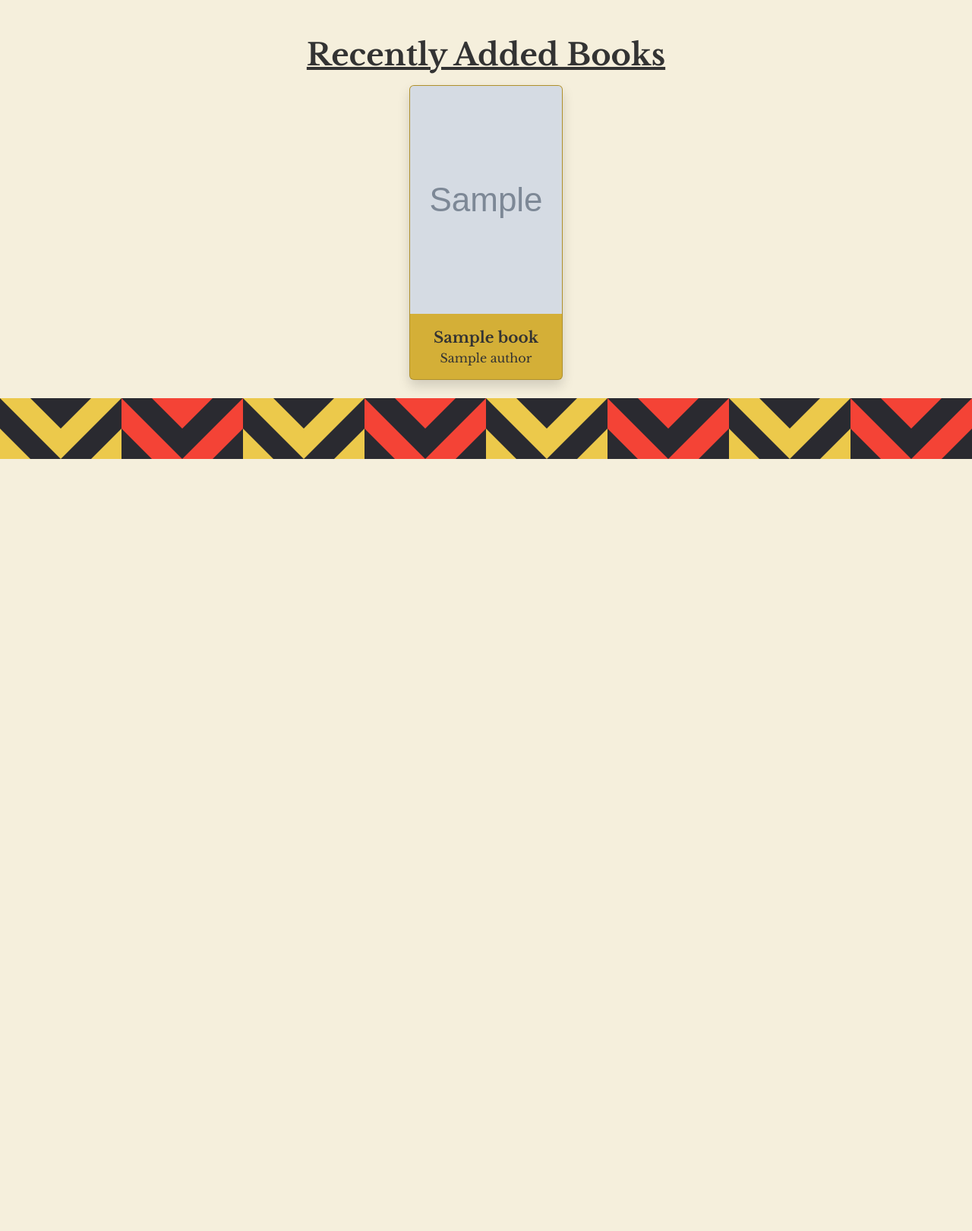
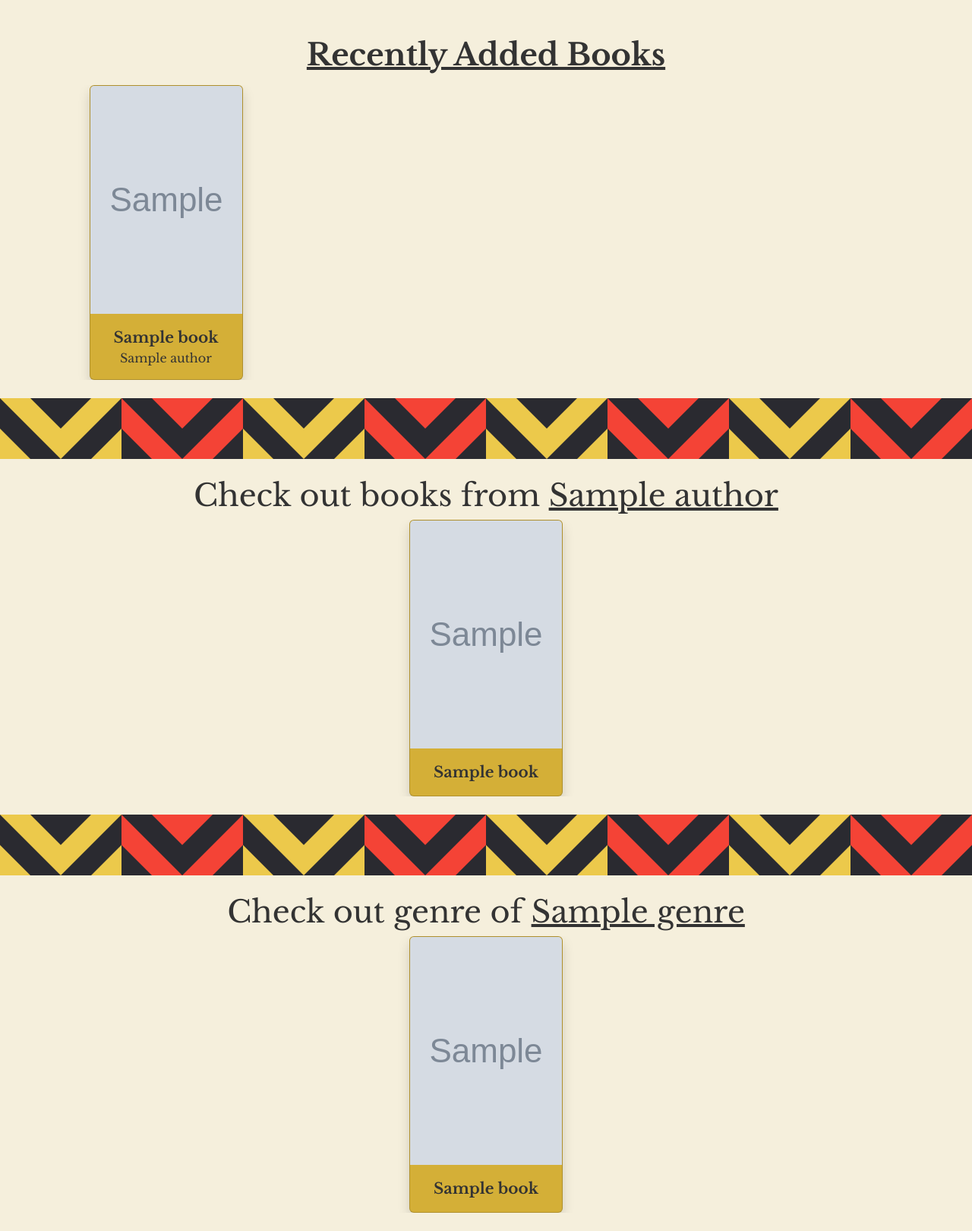
Before and after one commit to SinanErbezci/cs50w_final, a Django app: page /browse/ in a window 1280 px wide. Shown: the part 81-1701 px from the top of the page at 76% size. Before the commit the page ends 685 px from the top, so only its background shows below. Run offline with Django 5.2, Linux system fonts and the light colour scheme; tables that the repository leaves empty hold one stand-in row (values such as "Sample post"); grey boxes marked "Sample" are stand-in pictures; some libraries are stand-ins or nearby versions.

Commit message:
browse book

```diff
--- a/bookclub/library/static/library/script.js
+++ b/bookclub/library/static/library/script.js
@@ -0,0 +1,23 @@
+var descP = document.getElementById('collapse-desc');
+var showButton = document.querySelector('.show-more');
+
+document.addEventListener('DOMContentLoaded', () => {
+
+    checkButton();
+
+    // window.addEventListener('resize', () => {
+
+    //     let heightDesc = parseInt(computedDesc.getPropertyValue('height')) / parseInt(computedDesc.getPropertyValue('line-height'));
+    //     console.log(heightDesc);
+    // })
+});
+
+function checkButton() {
+    let computedDesc = window.getComputedStyle(descP);
+    let heightDesc = parseInt(computedDesc.getPropertyValue('height')) / parseInt(computedDesc.getPropertyValue('line-height'));
+    console.log(heightDesc);
+    if (heightDesc >= 7) {
+        console.log("yes");
+        showButton.innerHTML = '<i class="bi bi-caret-down-fill"></i> Read more  <i class="bi bi-caret-down-fill"></i>'
+        showButton.style.display = "block";}
+}
--- a/bookclub/library/static/library/style.css
+++ b/bookclub/library/static/library/style.css
@@ -163,12 +163,66 @@ width: 100%;
     text-decoration: underline;
 }
 
+.book-cover {
+    width: 200px;
+    height: 300px;
+}
+
 .book-link {
     text-decoration: none;
     color: var(--FONTCOLOR);
 }
 .book-link:hover {
     text-decoration: underline;
+}
+
+.twoliner {
+    overflow: hidden;
+    display: -webkit-box;
+    -webkit-line-clamp: 2; /* number of lines to show */
+            line-clamp: 2;
+    -webkit-box-orient: vertical;
+}
+
+.star-outer {
+    position: relative;
+    display: inline-block;
+}
+
+.star-inner {
+    position: absolute;
+    left: 0;
+    top: 0;
+    white-space: nowrap;
+    overflow: hidden;
+    width: 0;
+}
+
+.star-outer::before {
+    content: url(./images/star_icon_fill.svg) url(./images/star_icon.svg) url(./images/star_icon.svg) url(./images/star_icon.svg) url(./images/star_icon.svg);
+
+}
+
+.book-title {
+    font-weight: 800;
+}
+
+.book-desc .collapsing {
+    height: 10.5rem;
+}
+.book-desc .collapse {
+    height: 10.5rem;
+    position: relative;
+    display: block;
+    overflow: hidden;
+}
+
+.book-desc .collapse.show {
+    height: auto;
+}
+
+.show-more {
+    display: none;
 }
 /* #id_username{
 margin-bottom: 20px;
--- a/bookclub/library/templates/library/browse.html
+++ b/bookclub/library/templates/library/browse.html
@@ -1,15 +1,18 @@
 {% extends "library/layout.html" %}
 
 {% block body %}
+<section class="recently-added">
     <h1 class="form-title mt-5 mb-3"> Recently Added Books</h1>
-    <div class="container mb-4">
-        <div class="row gx-2 gy-2 row-cols-1 row-cols-sm-2 row-cols-lg-4 justify-content-center">
+    <div class="container mb-4 overflow-auto">
+        <div class="row gx-2 gy-2 row-cols-1 row-cols-sm-2 row-cols-lg-4 flex-nowrap">
     {% for book in recently %}
         <div class="col d-flex align-items-strecth justify-content-center">
         <div class="card text-center mx-2 bg-primary shadow">
-        <img class="card-img-top mx-auto" src="{{book.cover}}" alt="" style="width: 200px;height: 300px;">
+        <img class="card-img-top book-cover mx-auto" src="{{book.cover}}" alt="book cover">
             <div class="d-flex card-body flex-column justify-content-end " style="max-width:200px;">
-                <a class="book-link fw-bolder fs-5 text-center" href="{% url 'book' book.title %}">{{book.title}}</a>
+                <div class="twoliner">
+                    <a class="book-link fw-bolder fs-5 text-center" href="{% url 'book' book.id %}">{{book.title}}</a>
+                </div>
                 <a href="" class="book-link text-center">{{book.author}}</a>
             </div>
         </div>
@@ -17,5 +20,53 @@
         {% endfor %}
         </div>
     </div>
-    <div class="pattern"></div>
+</section>
+<div class="pattern"></div>
+<section class="author">
+    <h1 class="mt-4 text-center">Check out books from <span class="text-decoration-underline">{{author_name}}</span></h1>
+    <div class="container mb-4 overflow-auto">
+        {% if author_over %}
+            <div class="row gx-2 gy-2 row-cols-1 row-cols-sm-2 row-cols-lg-4 flex-nowrap">
+        {% else %}
+            <div class="row gx-2 gy-2 row-cols-1 row-cols-sm-2 row-cols-lg-4 flex-nowrap justify-content-center">
+        {% endif %}
+    {% for book in author_books %}
+        <div class="col d-flex align-items-strecth justify-content-center">
+        <div class="card text-center mx-2 bg-primary shadow">
+        <img class="card-img-top mx-auto" src="{{book.cover}}" alt="" style="width: 200px;height: 300px;">
+            <div class="d-flex card-body flex-column justify-content-end " style="max-width:200px;">
+                <div class="twoliner">
+                <a class="book-link fw-bolder fs-5 text-center" href="{% url 'book' book.id %}">{{book.title}}</a>
+                </div>
+            </div>
+        </div>
+        </div>
+    {% endfor %}
+        </div>
+    </div>
+</section>
+<div class="pattern"></div>
+<section class="genre">
+    <h1 class="mt-4 text-center">Check out genre of <span class="text-decoration-underline">{{genre_name}}</span></h1>
+    <div class="container mb-4 overflow-auto">
+        {% if genre_over %}
+            <div class="row gx-2 gy-2 row-cols-1 row-cols-sm-2 row-cols-lg-4 flex-nowrap">
+        {% else %}
+            <div class="row gx-2 gy-2 row-cols-1 row-cols-sm-2 row-cols-lg-4 flex-nowrap justify-content-center">
+        {% endif %}
+    {% for book in genre_books %}
+        <div class="col d-flex align-items-strecth justify-content-center">
+        <div class="card text-center mx-2 bg-primary shadow">
+        <img class="card-img-top mx-auto" src="{{book.cover}}" alt="" style="width: 200px;height: 300px;">
+            <div class="d-flex card-body flex-column justify-content-end " style="max-width:200px;">
+                <div class="twoliner">
+                <a class="book-link fw-bolder fs-5 text-center" href="{% url 'book' book.id %}">{{book.title}}</a>
+                </div>
+            </div>
+        </div>
+        </div>
+    {% endfor %}
+        </div>
+    </div>
+</section>
 {% endblock %}
--- a/bookclub/library/templates/library/index.html
+++ b/bookclub/library/templates/library/index.html
@@ -41,7 +41,7 @@
             <div class="col-lg-auto align-self-center mx-4">
                 <div class="row">
                     <ul class="list-group list-group-flush  pt-2">
-                        <a href="{% url 'books' %}" class="list-group-item d-flex justify-content-between list-group-item-action h2">Books <i class="bi bi-cursor-fill ps-2"></i></a>
+                        <a href="{% url 'browse' %}" class="list-group-item d-flex justify-content-between list-group-item-action h2">Books <i class="bi bi-cursor-fill ps-2"></i></a>
                         <a href="{% url 'authors' %}" class="list-group-item d-flex justify-content-between list-group-item-action h2">Authors <i class="bi bi-cursor-fill ps-2 "></i></a>
                         <a href="{% url 'genres' %}" class="list-group-item d-flex justify-content-between list-group-item-action h2">Genres <i class="bi bi-cursor-fill ps-2"></i></a>
                     </ul>
--- a/bookclub/library/templates/library/layout.html
+++ b/bookclub/library/templates/library/layout.html
@@ -101,5 +101,6 @@
     </header>
     {% block body %}{% endblock %}
         <script src="https://cdn.jsdelivr.net/npm/bootstrap@5.3.3/dist/js/bootstrap.bundle.min.js" integrity="sha384-YvpcrYf0tY3lHB60NNkmXc5s9fDVZLESaAA55NDzOxhy9GkcIdslK1eN7N6jIeHz" crossorigin="anonymous"></script>
+        <script src="{% static 'library/script.js' %}"></script>
     </body>
 </html>
--- a/bookclub/library/urls.py
+++ b/bookclub/library/urls.py
@@ -12,9 +12,10 @@ urlpatterns = [
 
     # Browse Section
     path("browse/", views.browse, name="browse"),
-    path("browse/books/<str:book_name>", views.browse_book, name="book"),
+    path("browse/books/<int:book_id>", views.browse_book, name="book"),
+    path("browse/genres/<str:genre_name>", views.browse_genre),
+    path("browse/authors/", views.browse_author, name="authors"),
     path("browse/authors/<str:author_name>", views.browse_author),
-    path("browse/genres/<str:genre_name>", views.browse_genre),
     path("browse/genres/", views.browse_genre, name="genres"),
 
 ]
--- a/bookclub/library/views.py
+++ b/bookclub/library/views.py
@@ -5,9 +5,9 @@ from django.contrib.auth import authenticate,login, logout
 from django.contrib.auth.forms import UserCreationForm,AuthenticationForm
 from django.views import generic
 from django.urls import reverse
-from .models import Book, Author, User
+from .models import Book, Author, User, Genres
 from .forms import NameForm, ContactForm, CreateUserFrom
-
+from random import choice
 def index(request):
     hello = "hello, world"
     output = {"hello" : hello}
@@ -72,15 +72,42 @@ def signup(request):
 
 def browse(request):
     content = {}
+    # Last added books
     content["recently"] = Book.objects.all().order_by("-pk")[:4]
+
+    # Randomly select author
+    pks = Author.objects.values_list('pk', flat=True)
+    random_pk = choice(pks)
+    random_obj = Author.objects.get(pk=random_pk)
+    content["author_name"] = random_obj
+    content["author_books"] = random_obj.books.all()
+    if random_obj.books.count() > 4:
+        content["author_over"] = True
+    else:
+        content["author_over"] = False
+
+    # Randomly select genre
+    pks = Genres.objects.values_list('pk', flat=True)
+    random_pk = choice(pks)
+    random_obj = Genres.objects.get(pk=random_pk)
+    content["genre_name"] = random_obj
+    content["genre_books"] = random_obj.books.all()[:10]
+    if random_obj.books.count() > 4:
+        content["genre_over"] = True
+    else:
+        content["genre_over"] = False
+
 
     return render(request, "library/browse.html", content)
 
-def browse_book(request, book_name=""):
+def browse_book(request, book_id):
     content = {}
-    if book_name:
-        book = Book.objects.get(title=book_name)
+    if book_id:
+        book = Book.objects.get(pk=book_id)
+        print(book.genres.all())
+        print(book.pub_date)
         content["book"] = book
+
 
     else:
         content["name"] = "home of books"
```
Also changed, not shown: bookclub/library/templates/library/book.html (+35 -2 lines), bookclub/library/static/library/images/star_icon.svg (added), bookclub/library/static/library/images/star_icon_fill.svg (added).
